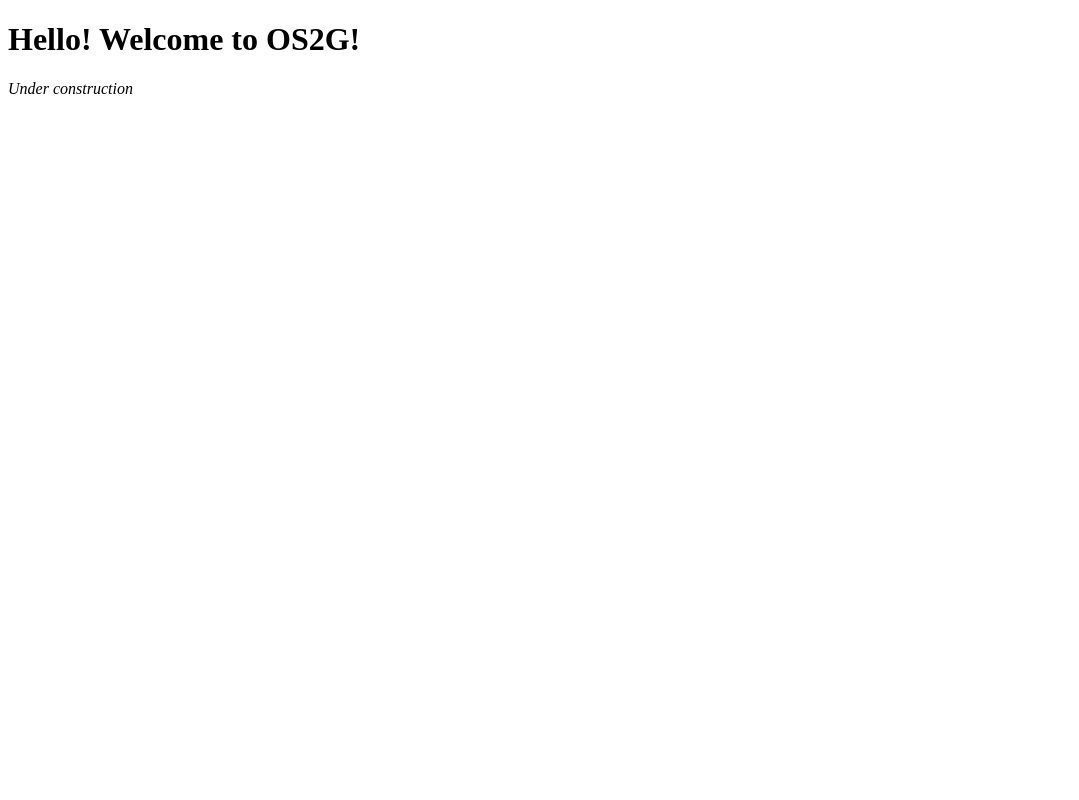
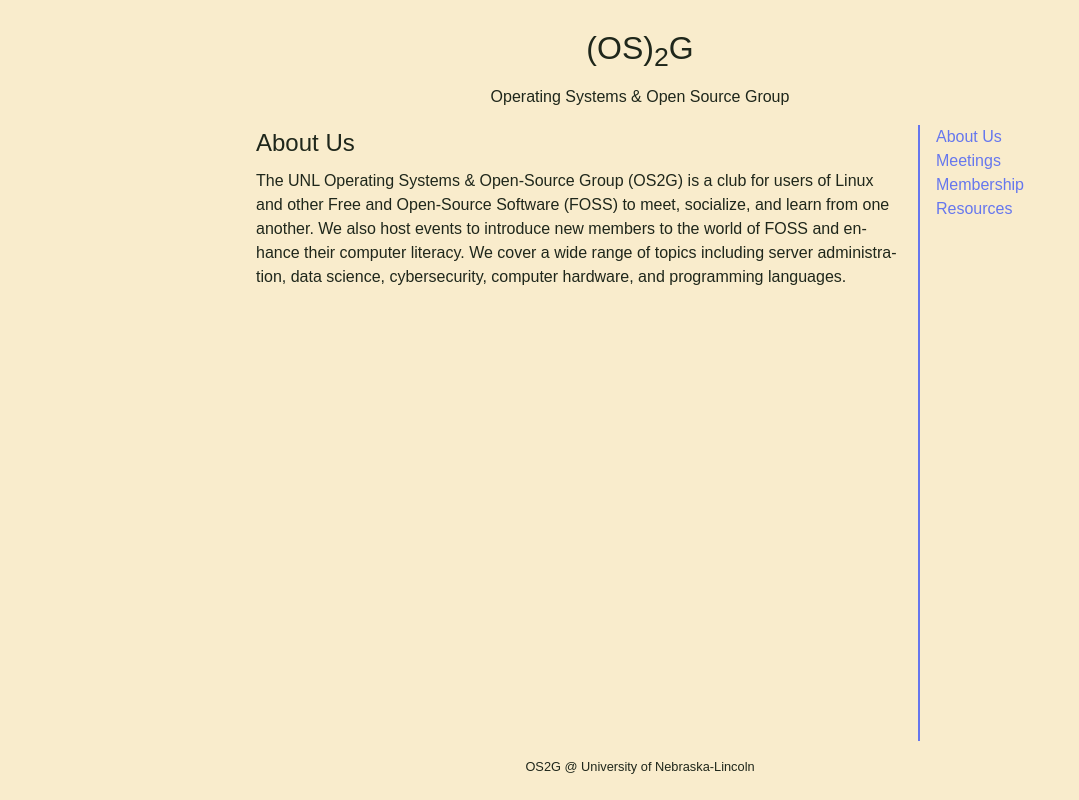
Before and after one commit to OS2G/OS2G.github.io, a plain HTML site: page index.html in a window 1280 px wide. Shown: the whole page, without its empty margins (0-1079 px from the left). Drawn offline with Linux system fonts and the light colour scheme.

Commit message:
initial setup

```diff
--- a/index.html
+++ b/index.html
@@ -1,18 +1,68 @@
 <!DOCTYPE html>
 <html lang="en">
   <head>
+    <title>OS2G</title>
+    <meta name="author" content="Operating Systems and Open Source Group" />
+    <meta name="description" content="Club website for OS2G at the University of Nebraska-Lincoln" />
+
     <meta http-equiv="CONTENT-TYPE" content="text/html; charset=UTF-8" />
     <meta name="viewport" content="width=device-width, initial-scale=1, shrink-to-fit=no" />
-
-    <title>OS2G</title>
-    <meta name="author" content="Operating Systems and Open Source Group" />
-    <meta name="description" content="Club website for OS2G" />
     <meta name="color-scheme" content="dark light" />
 
-    <link rel="stylesheet" type="text/css" href="style.css" />
+    <link rel="stylesheet" type="text/css" href="styles.css" />
+
+    <base target="_blank" />
   </head>
+
   <body>
-    <h1>Hello! Welcome to OS2G!</h1>
-    <em>Under construction</em>
+    <header>
+      <h1>(OS)<sub>2</sub>G</h1>
+      <p>Operating Systems &amp; Open Source Group</p>
+    </header>
+
+    <nav>
+      <a target="_self" href="?p=about">
+        About Us
+      </a>
+      <a target="_self" href="?p=meetings">
+        Meetings
+      </a>
+      <a target="_self" href="?p=membership">
+        Membership
+      </a>
+      <a target="_self" href="?p=resources">
+        Resources
+      </a>
+    </nav>
+
+    <main id="main">
+      <h2 class="text-error">ERROR : PAGE NOT FOUND</h2>
+    </main>
+
+    <footer>
+      <p>OS2G @ University of Nebraska-Lincoln</p>
+    </footer>
+
+    <script>
+      const page = new URLSearchParams(window.location.search)
+        .get('p') || 'about';
+      const xhr = new XMLHttpRequest();
+
+      xhr.onload = function () {
+        if (this.status === 200) {
+          document
+            .getElementById('main')
+            .innerHTML = this.responseText;
+          document
+            .title += ' | ' + page.toUpperCase();
+        } else {
+          console
+            .error('Page not found: ', page);
+        }
+      }
+      xhr.responseType = 'text';
+      xhr.open('GET', `./pages/${page}.html`)
+      xhr.send();
+    </script>
   </body>
 </html>
--- /dev/null
+++ b/pages/about.html
@@ -0,0 +1,9 @@
+<h2>About Us</h2>
+<p>
+  The UNL Operating Systems &amp; Open-Source Group (OS2G) is a club for users of
+  Linux and other Free and Open-Source Software (FOSS) to meet, socialize, and
+  learn from one another. We also host events to introduce new members to the
+  world of FOSS and enhance their computer literacy. We cover a wide range of
+  topics including server administration, data science, cybersecurity, computer
+  hardware, and programming languages.
+</p>
--- /dev/null
+++ b/styles.css
@@ -0,0 +1,138 @@
+/* CSS reset --------------------------------------------------------------- */
+
+* {
+  padding:0;
+  margin:0;
+  box-sizing:border-box;
+}
+
+/* Animations -------------------------------------------------------------- */
+
+@keyframes fadein {
+  from {opacity:0;}
+  to   {opacity:1;}
+}
+
+/* Page setup -------------------------------------------------------------- */
+
+html {
+  --os2g-text:#eeeee0;
+  --os2g-bg:#222227;
+  --os2g-error:#cc4444;
+  --os2g-link:#6677ee;
+
+  --os2g-font-family:sans-serif;
+
+  font:12pt var(--os2g-font-family);
+  line-height:1.5;
+  color:var(--os2g-text);
+  background:var(--os2g-bg);
+  hyphens:auto;
+}
+
+@media (prefers-color-scheme:light) {
+  html {
+    --os2g-text:#1f271b;
+    --os2g-bg:#f9eccc;
+  }
+}
+
+body {
+  padding:1rem;
+  margin:auto;
+
+  max-width:50rem;
+  min-height:100vh;
+
+  display:grid;
+  grid-template:
+    "nav" min-content
+    "head" min-content
+    "main" 1fr
+    "foot" min-content;
+  / 1fr;
+
+  animation:fadein 0.5s;
+}
+
+header {
+  grid-area:head;
+
+  text-align:center;
+}
+
+nav {
+  grid-area:nav;
+
+  text-align:center;
+}
+
+nav a {
+  color:var(--os2g-link);
+  text-decoration:none;
+}
+
+nav a + a::before {
+  content:'∙';
+  color:var(--os2g-text);
+}
+
+main {
+  grid-area:main;
+}
+
+footer {
+  grid-area:foot;
+
+  text-align:center;
+  font-size:0.8rem;
+}
+
+@media (width > 50rem) {
+  body {
+    grid-template:
+      "head head" min-content
+      "main nav" 1fr
+      "foot foot" min-content
+    / 1fr min-content;
+  }
+
+  nav {
+    text-align:left;
+    border-left:2px solid var(--os2g-link);
+    padding-left:1rem;
+    margin-left:1rem;
+  }
+
+  nav a + a::before {
+    content:none;
+  }
+}
+
+/* Element formatting ------------------------------------------------------ */
+
+h1, h2, h3, h4, h5, h6 {
+  font-weight:normal;
+}
+
+h1, h2, h3, h4, h5, h6, p, li, nav {
+  margin-block:0.5rem;
+}
+
+a {
+  color:var(--os2g-text);
+  text-decoration:underline 2px solid var(--os2g-link);
+  transition:color 0.2s;
+
+  white-space:nowrap;
+}
+
+a:hover {
+  color:var(--os2g-link);
+}
+
+/* Classes ----------------------------------------------------------------- */
+
+*.text-error {
+  color:var(--os2g-error);
+}
```
Also changed, not shown: 1 other file.
